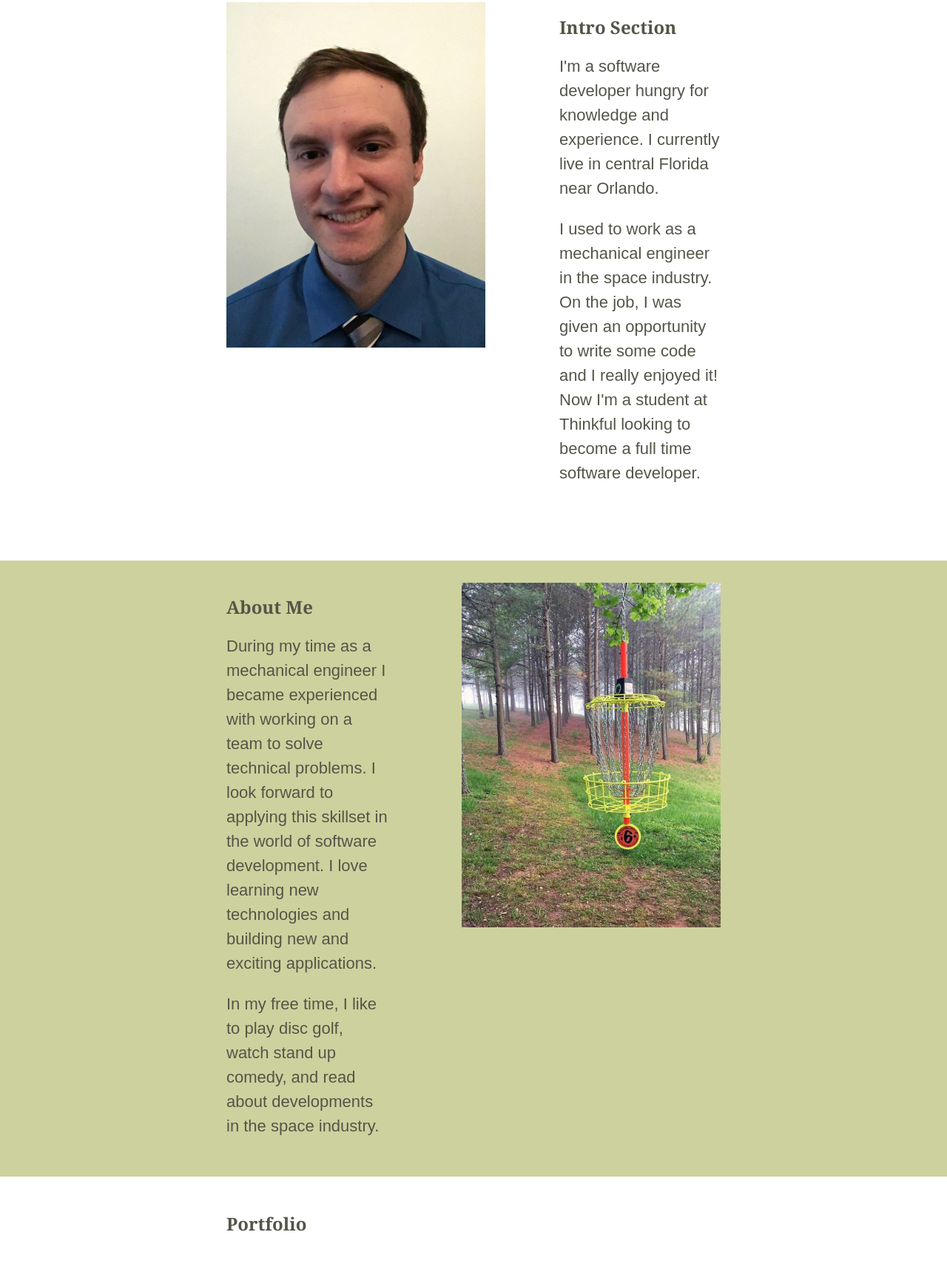
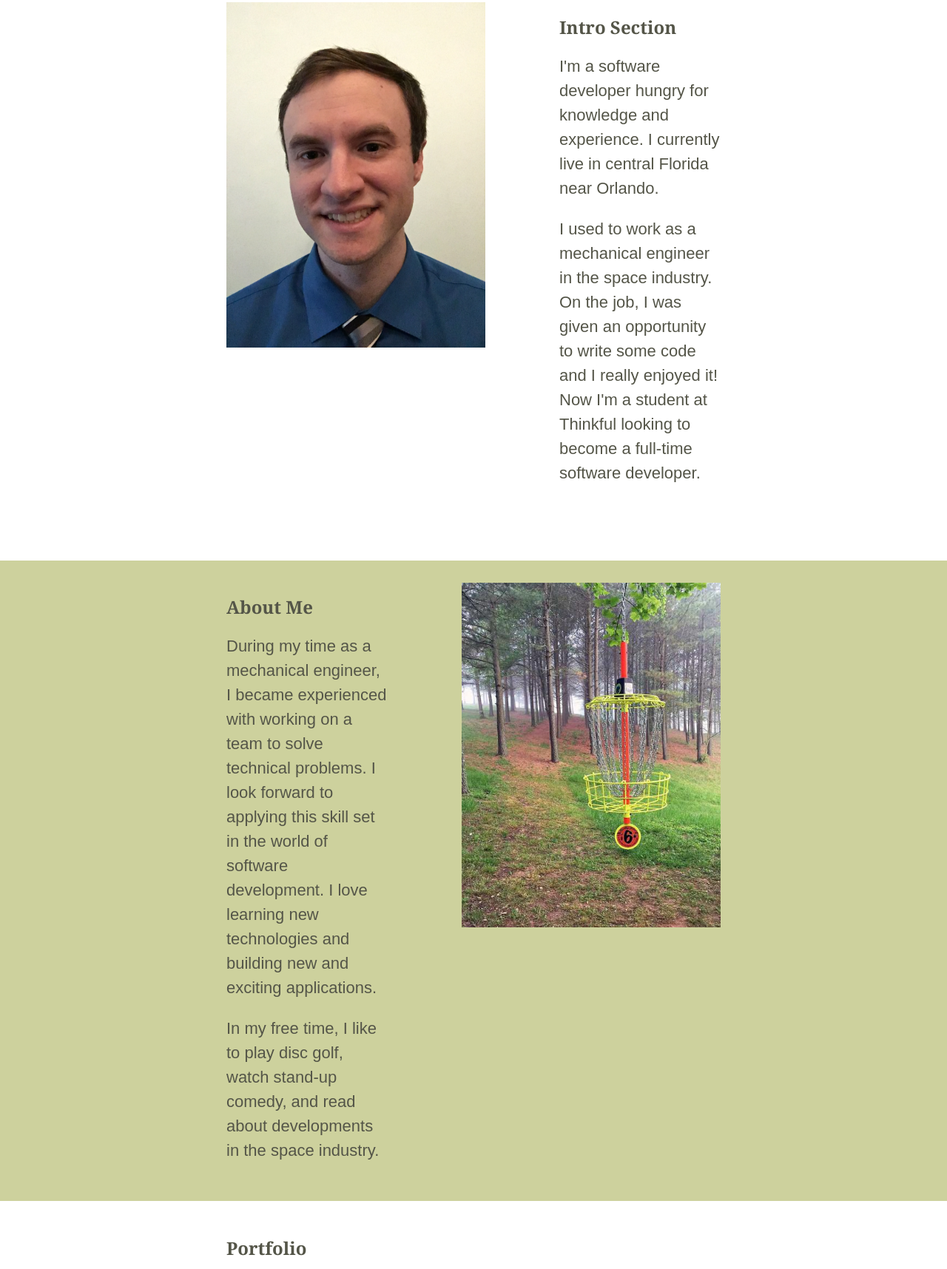
Before and after one commit to orndorfftyler/portfolio-v2, a plain HTML site: page index.html in a window 1280 px wide. Shown: the part 186-1902 px from the top of the page at 74% size. Drawn offline with nearby package versions, Linux system fonts and the light colour scheme.

Commit message:
very very small changes

```diff
--- a/index.html
+++ b/index.html
@@ -29,15 +29,15 @@
         <div id="intro" class="item">
           <h2>Intro Section</h2>
           <p>I'm a software developer hungry for knowledge and experience. I currently live in central Florida near Orlando.</p>
-          <p>I used to work as a mechanical engineer in the space industry. On the job, I was given an opportunity to write some code and I really enjoyed it! Now I'm a student at Thinkful looking to become a full time software developer. </p>
+          <p>I used to work as a mechanical engineer in the space industry. On the job, I was given an opportunity to write some code and I really enjoyed it! Now I'm a student at Thinkful looking to become a full-time software developer. </p>
         </div>
       </section>
       <div class="color">
         <section class="group wrapper">
           <div id="about" class="item">
             <h2>About Me</h2>
-            <p>During my time as a mechanical engineer I became experienced with working on a team to solve technical problems. I look forward to applying this skillset in the world of software development. I love learning new technologies and building new and exciting applications. </p>
-            <p>In my free time, I like to play disc golf, watch stand up comedy, and read about developments in the space industry.</p>
+            <p>During my time as a mechanical engineer, I became experienced with working on a team to solve technical problems. I look forward to applying this skill set in the world of software development. I love learning new technologies and building new and exciting applications. </p>
+            <p>In my free time, I like to play disc golf, watch stand-up comedy, and read about developments in the space industry.</p>
           </div>
           <div class="item">
             <img src="images/disc-golf-hole.jpg" alt="disc golf hole" class="resize">
@@ -52,7 +52,7 @@
           <div class="item">
             <img src="images/booktrove-book.PNG" alt="project placeholder" class="curve"/>
             <h3>BookTrove</h3>
-            <p>BookTrove is an app which lets you leave reviews for your favorite books and mark other reviews as useful. The search is powered by Google Books. It was built using React, Node.js, PostgreSQL, Express, and Knex.</p>
+            <p>BookTrove is an app that lets you leave reviews for your favorite books and mark other reviews as useful. The search is powered by Google Books. It was built using React, Node.js, PostgreSQL, Express, and Knex.</p>
             <a href="https://booktrove-app.vercel.app/" target="_blank">Live App</a>
             <br>
             <a href="https://github.com/orndorfftyler/booktrove-app" target="_blank">GitHub Repo</a>
@@ -102,7 +102,7 @@
           <ul class="ul">
             <li><a href="https://www.linkedin.com/in/tyler-orndorff-73ba4b90/" target="/_blank">LinkedIn</a></li>
             <li><a href="https://github.com/orndorfftyler" target="/_blank">GitHub</a></li>
-            <li><a href = "mailto: orndorfftyler801@gmail.com">Email</a></li>
+            <li><a href = "mailto:orndorfftyler801@gmail.com">Email</a></li>
           </ul>
         </div>
       </section>
```
